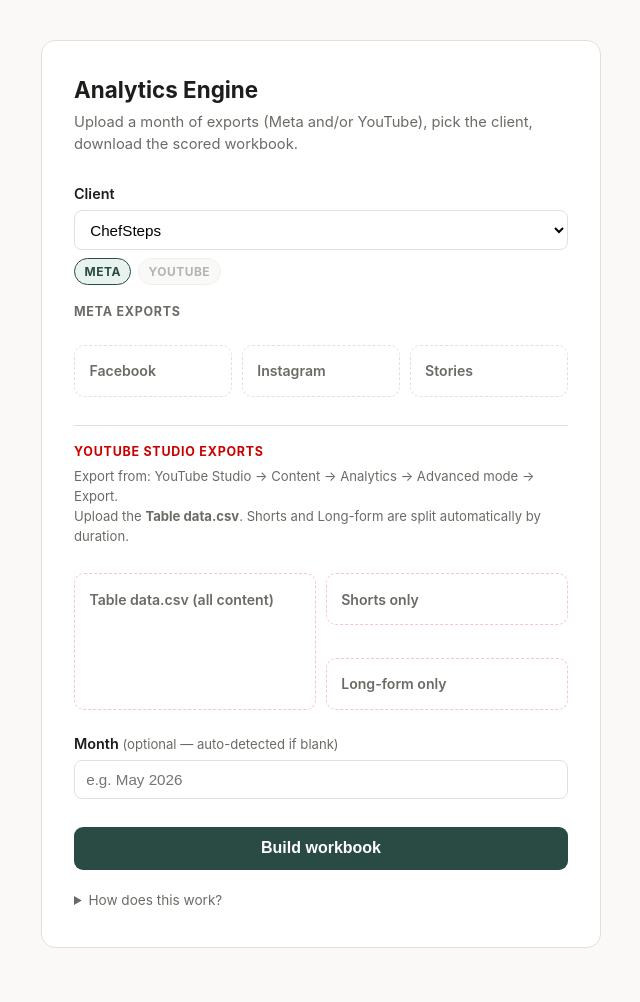
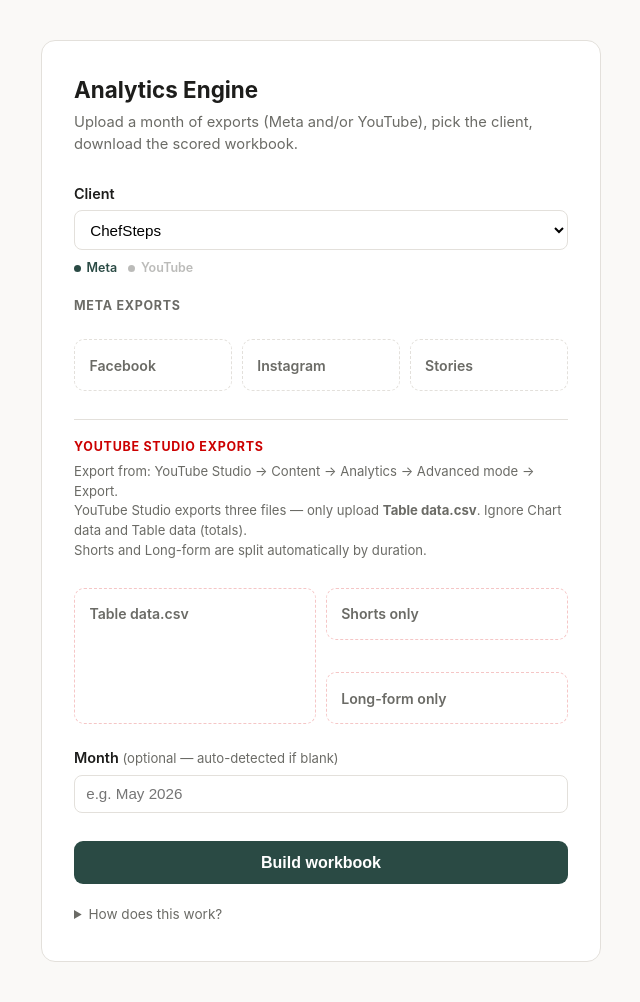
Before and after one commit to horscraftjack-asi/ziggurat-analytics-engine, a Flask app: page / in a window 1280 px wide. Shown: the whole page, without its empty margins (319-959 px from the left). Before the commit the page ends 948 px from the top, so only its background shows below. Run offline with Flask 3, Linux system fonts and the light colour scheme.

Commit message:
Improve badge and YouTube upload UI clarity
- Platform badges: changed from button-like bordered pills to plain dot + text
  labels (pointer-events none) — clearly informational, not interactive
- YouTube upload: rename drop zone from "Table data.csv (all content)" to
  "Table data.csv"; add explicit note that Studio exports 3 files and only
  Table data.csv should be uploaded

Co-Authored-By: Claude Sonnet 4.6 <noreply@anthropic.com>

```diff
--- a/templates/index.html
+++ b/templates/index.html
@@ -38,14 +38,14 @@
   .msg.ok { background: #eaf6ec; color: #1b5e2a; display: block; }
   details { margin-top: 1.25rem; font-size: .85rem; color: var(--muted); }
   summary { cursor: pointer; }
-  .platform-badges { display: flex; gap: .4rem; margin: .5rem 0 0; flex-wrap: wrap; min-height: 1.6rem; }
-  .badge { display: inline-flex; align-items: center; gap: .3rem; padding: .22rem .6rem;
-           border-radius: 20px; font-size: .75rem; font-weight: 700; letter-spacing: .04em;
-           text-transform: uppercase; border: 1.5px solid; transition: opacity .15s; }
-  .badge.meta-on  { background: #e8f2ef; color: var(--meta); border-color: var(--meta); }
-  .badge.meta-off { background: #f4f4f2; color: var(--muted); border-color: var(--line); opacity: .5; }
-  .badge.yt-on    { background: #fdeaea; color: var(--yt);   border-color: #f5a0a0; }
-  .badge.yt-off   { background: #f4f4f2; color: var(--muted); border-color: var(--line); opacity: .5; }
+  .platform-badges { display: flex; gap: .7rem; margin: .45rem 0 0; flex-wrap: wrap; min-height: 1.4rem; }
+  .badge { display: inline-flex; align-items: center; gap: .35rem; font-size: .78rem;
+           font-weight: 600; pointer-events: none; user-select: none; }
+  .badge::before { content: ''; display: inline-block; width: 7px; height: 7px; border-radius: 50%; }
+  .badge.meta-on  { color: var(--meta); } .badge.meta-on::before  { background: var(--meta); }
+  .badge.meta-off { color: var(--muted); opacity: .45; } .badge.meta-off::before { background: var(--muted); }
+  .badge.yt-on    { color: var(--yt); }   .badge.yt-on::before    { background: var(--yt); }
+  .badge.yt-off   { color: var(--muted); opacity: .45; } .badge.yt-off::before  { background: var(--muted); }
 </style>
 </head>
 <body>
@@ -76,11 +76,12 @@
   <p class="platform-label yt">YouTube Studio exports</p>
   <p style="font-size:.82rem;color:var(--muted);margin:.2rem 0 .6rem">
     Export from: YouTube Studio → Content → Analytics → Advanced mode → Export.<br>
-    Upload the <strong>Table data.csv</strong>. Shorts and Long-form are split automatically by duration.
+    YouTube Studio exports three files — only upload <strong>Table data.csv</strong>. Ignore Chart data and Table data (totals).<br>
+    Shorts and Long-form are split automatically by duration.
   </p>
   <div class="row2">
     <label class="drop yt-drop" id="dropYt">
-      Table data.csv (all content)
+      Table data.csv
       <input type="file" id="yt" accept=".csv">
     </label>
     <div style="display:flex;flex-direction:column;gap:.6rem">
```
